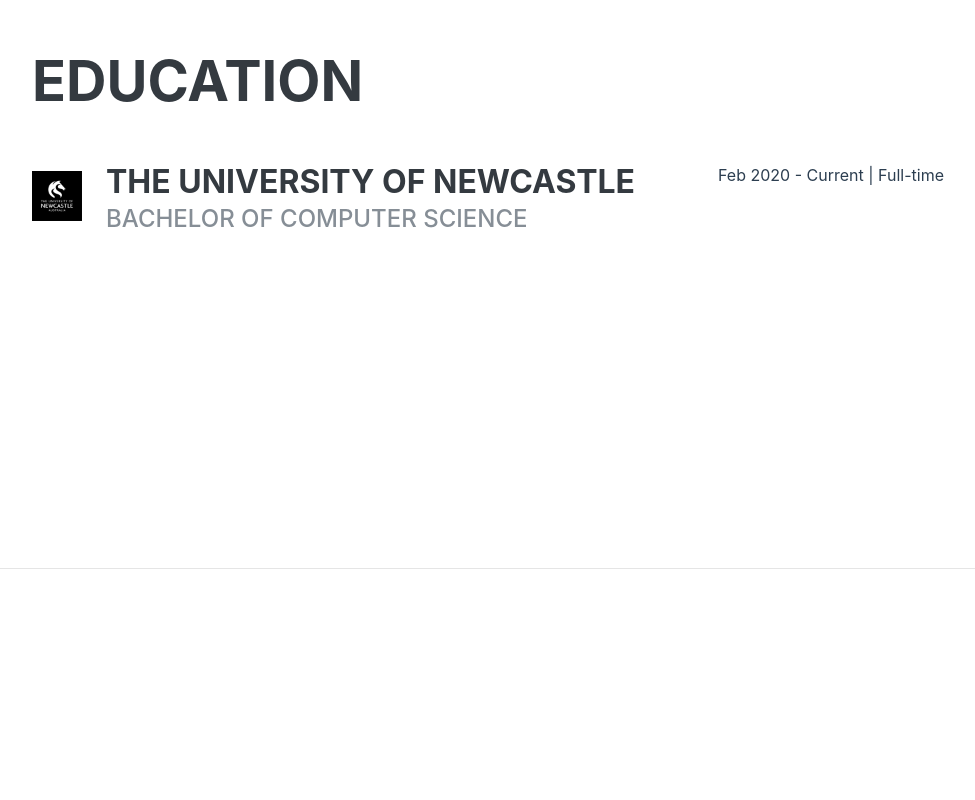
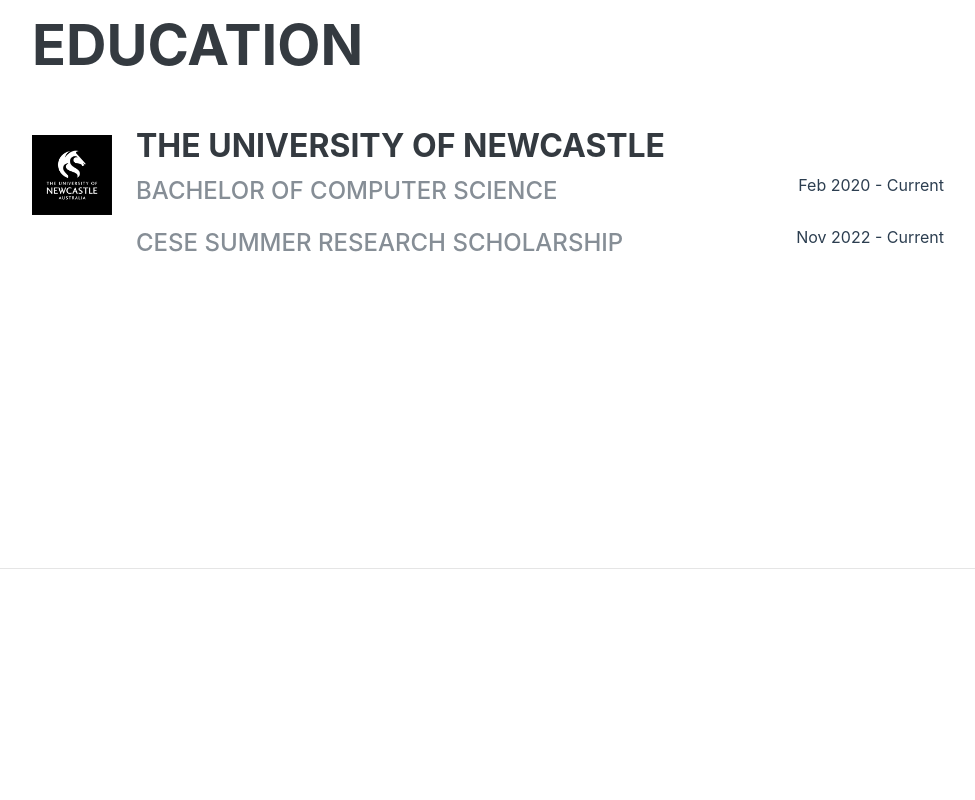
Before and after one commit to Tomrm18/portfolio-v2, a Gatsby site: page / in a window 1280 px wide. Shown: the part 1960-2760 px from the top of the page, without its empty margins (288-1263 px from the left). Built offline with nearby package versions, Linux system fonts and the light colour scheme; Gatsby itself is replaced by a stand-in of ours; a web font is replaced by a local one.

Commit message:
Organised skills by category, refactored education to render multiple items under the one school

```diff
--- a/config.js
+++ b/config.js
@@ -83,12 +83,38 @@
   education: [
     {
       school: 'The University of Newcastle',
-      degree: 'Bachelor of Computer Science',
-      startDate: 'Feb 2020',
-      endDate: 'Current',
-      priority: 'Full-time',
+      items: [
+        {
+          title: 'Bachelor of Computer Science',
+          startDate: 'Feb 2020',
+          endDate: 'Current',
+          priority: 'Full-time',
+        },
+        {
+          title: 'CESE Summer Research Scholarship',
+          startDate: 'Nov 2022',
+          endDate: 'Current',
+          priority: 'Part-time',
+        },
+      ],
       imageName: 'uon',
     },
+    // {
+    //   school: 'The University of Newcastle',
+    //   degree: 'Bachelor of Computer Science',
+    //   startDate: 'Feb 2020',
+    //   endDate: 'Current',
+    //   priority: 'Full-time',
+    //   imageName: 'uon',
+    // },
+    // {
+    //   school: 'The University of Newcastle',
+    //   degree: 'CESE Summer Research Scholarship',
+    //   startDate: 'November 2022',
+    //   endDate: 'Current',
+    //   priority: 'Part-time',
+    //   imageName: 'uon',
+    // },
   ],
   extracurriculars: {
     studentClubs: [
--- a/src/assets/sass/_custom.scss
+++ b/src/assets/sass/_custom.scss
@@ -27,6 +27,7 @@
   // transform: translateY(-10px);
 }
 
+
 @keyframes fade {
   0% {
     opacity: 0;
--- a/src/components/Education.tsx
+++ b/src/components/Education.tsx
@@ -1,6 +1,5 @@
 import React from "react"
-
-import SectionItem from './SectionItem';
+import { EducationSchool } from "../components";
 import { useLogoImages } from '../hooks';
 
 type EducationProps = {
@@ -9,20 +8,18 @@
 
 export const Education = ({ education }: EducationProps) => {
 
-
   const logoImages = useLogoImages();
 
   const renderEducation = (education) => {
 
-    return education.map((job, index) => {
-
+    return education.map((item, index) => {
+      const { school, items, imageName } = item;
       return (
-        <SectionItem
-        key={index}
-        title={job.school}
-        subtitle={job.degree}
-        rightTitle={`${job.startDate} - ${job.endDate} | ${job.priority}`}
-        imageRenderer={<img width={50} src={logoImages[job.imageName].publicURL}  alt={job.imageName} />}
+        <EducationSchool
+          key={index}
+          school={school}
+          items={items}
+          imageRenderer={<img width={80} src={logoImages[imageName].publicURL}  alt={imageName} />}
         />
       )
     })
@@ -36,7 +33,7 @@
   >
     <div className="w-100">
       <h2 className="mb-5">Education</h2>
-      {renderEducation(education)}
+        {renderEducation(education)}
     </div>
   </section>
   )
--- /dev/null
+++ b/src/components/EducationItem.tsx
@@ -0,0 +1,20 @@
+import React from "react"
+
+export const EducationItem = ( {title, subtitle, rightTitle, index} ) => {
+  return (
+      <div className="resume-content mb-3" data-testid="section-content">
+        <div className="d-flex justify-content-between">
+          <span className="subheading">{title}</span>
+          <div
+            className="resume-date text-right"
+            data-testid="section-right-title"
+          >
+            <span className="text-primary">{subtitle}</span>
+          </div>
+        </div>
+
+        {/* {description && <p className="mb-0">{description}</p>}
+        {descriptionList && renderDescriptionList(descriptionList)} */}
+      </div>
+  );
+}
--- /dev/null
+++ b/src/components/EducationSchool.tsx
@@ -0,0 +1,27 @@
+import React from "react"
+import { EducationItem } from "./";
+
+export const EducationSchool = ( {school, items, imageRenderer} ) => {
+  return (
+    <div className="resume-item d-flex mb-5 w-100">
+        {imageRenderer && (
+          <div className="resume-image d-none d-sm-block mr-4 pt-2">
+            {imageRenderer}
+          </div>
+        )}
+      <div className="resume-content w-100">
+      <h3>{school}</h3>
+      {items.map((item, index) => {
+        return (
+          <EducationItem
+          index={index}
+          title={item.title}
+          rightTitle={item.title}
+          subtitle={`${item.startDate} - ${item.endDate}`}
+          />
+        )
+      })}
+      </div>
+    </div>
+  )
+}
--- /dev/null
+++ b/src/components/SkillCategory.tsx
@@ -0,0 +1,30 @@
+import React from "react";
+import { SkillIcon } from "./";
+
+export const SkillCategory = ({ category }) => {
+
+  const renderSkills = (skills) => {
+    return skills.map((Skill, index) => {
+
+      return (
+          <SkillIcon
+            key={index}
+            skill={() => <Skill.logo />}
+            name={Skill.name}
+          />
+        )
+      })
+  }
+
+  return (
+    <div className="d-flex flex-column">
+      <div className="subheading mb-3">
+        {category.category}
+      </div>
+
+      <div className="d-flex">
+        {renderSkills(category.skills)}
+      </div>
+    </div>
+  )
+}
--- a/src/components/Skills.tsx
+++ b/src/components/Skills.tsx
@@ -1,33 +1,36 @@
 import React, { useState } from "react"
-import { SkillIcon } from "./SkillIcon"
-import { FaHtml5, FaCss3Alt, FaGitAlt, FaJsSquare, FaReact, FaPython, FaJava, FaSass } from 'react-icons/fa';
-import { SiTypescript, SiCplusplus } from 'react-icons/si';
+import { SkillCategory } from "../components"
+import { FaHtml5, FaCss3Alt, FaGitAlt, FaJsSquare, FaReact, FaPython, FaJava, FaSass,  } from 'react-icons/fa';
+import { SiCplusplus, SiCmake, SiMongodb } from 'react-icons/si';
+import { AiOutlineConsoleSql } from 'react-icons/ai';
 
 export const Skills = () => {
 
   const skills = [
+    { category: "Programming Languages", skills: [
       { name: "html", logo: FaHtml5 },
-    { name: "css", logo: FaCss3Alt},
+      { name: "css", logo: FaCss3Alt },
       { name: "sass", logo: FaSass},
       { name: "javascript", logo: FaJsSquare },
       { name: "python", logo: FaPython },
-    { name: "react", logo: FaReact },
-    { name: "git", logo: FaGitAlt },
       { name: "java", logo: FaJava },
       { name: "c++", logo: SiCplusplus },
+    ]},
+    { category: "Libraries & Frameworks", skills: [
+      { name: "react", logo: FaReact },
+    ]},
+    { category: "Tools", skills: [
+      { name: "git", logo: FaGitAlt },
+      { name: "cmake", logo: SiCmake },
+      { name: "mongodb", logo: SiMongodb },
+      { name: "sql", logo: AiOutlineConsoleSql },
+    ]},
   ]
 
 
   const renderSkills = (skills) => {
-    return skills.map((Skill, index) => {
-
-      return (
-        <SkillIcon
-          key={index}
-          skill={() => <Skill.logo />}
-          name={Skill.name}
-        />
-      )
+    return skills.map((category, index) => {
+      return <SkillCategory key={index} category={category} />
     })
   }
 
@@ -39,12 +42,9 @@
     <div className="w-100">
       <h2 className="mb-5">Skills</h2>
 
-      <div className="subheading mb-3">
-        Programming Languages &amp; Tools
-      </div>
       <ul className="list-inline dev-icons">
 
-        <li className="list-inline-item skill-items">
+        <li className="list-inline-item skill-items d-flex flex-column">
           {renderSkills(skills)}
         </li>
 
--- a/src/components/index.ts
+++ b/src/components/index.ts
@@ -4,6 +4,8 @@
 
 export * from './About';
 export * from './Education';
+export * from './EducationItem';
+export * from './EducationSchool';
 export * from './Experience';
 export * from './Extracurriculars';
 export * from './Skills';
@@ -11,3 +13,4 @@
 
 export * from './SectionItem';
 export * from './SkillIcon';
+export * from './SkillCategory';
```
Lines whose indentation alone changed are shown as unchanged.
